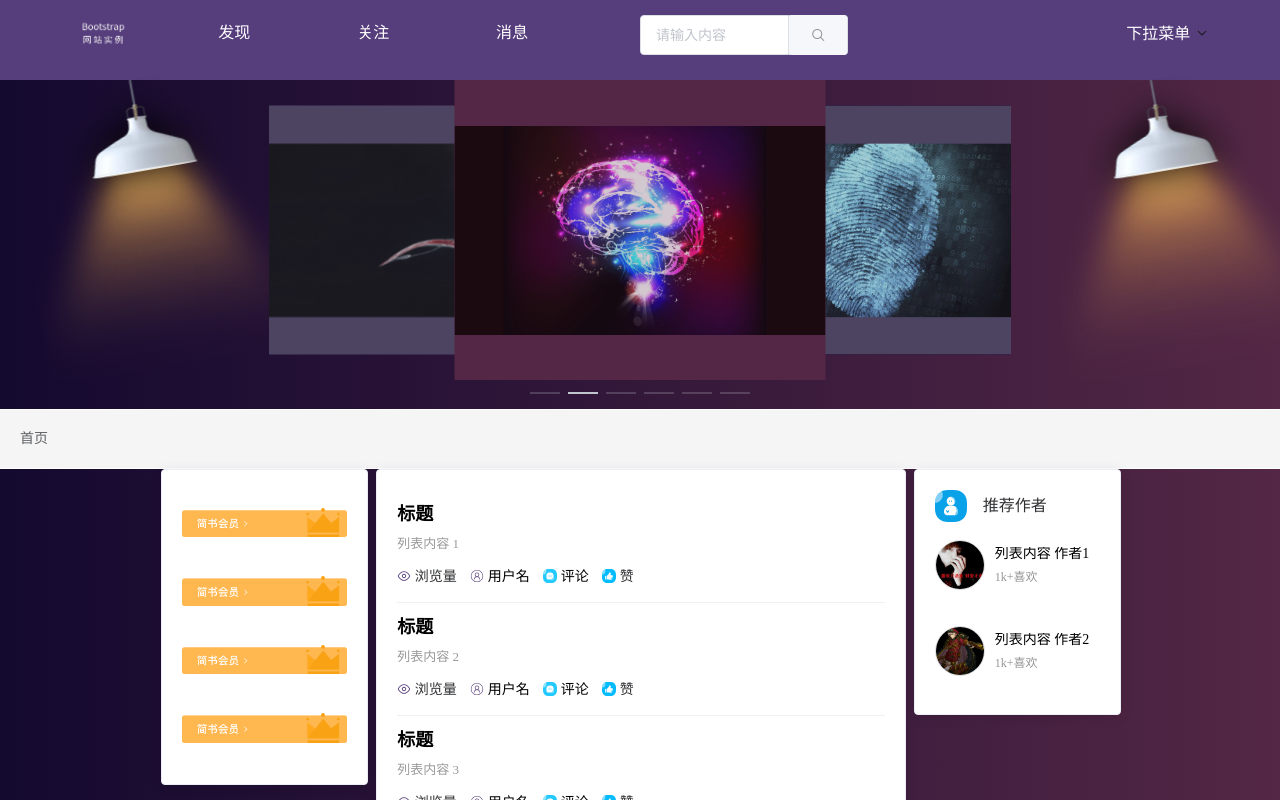
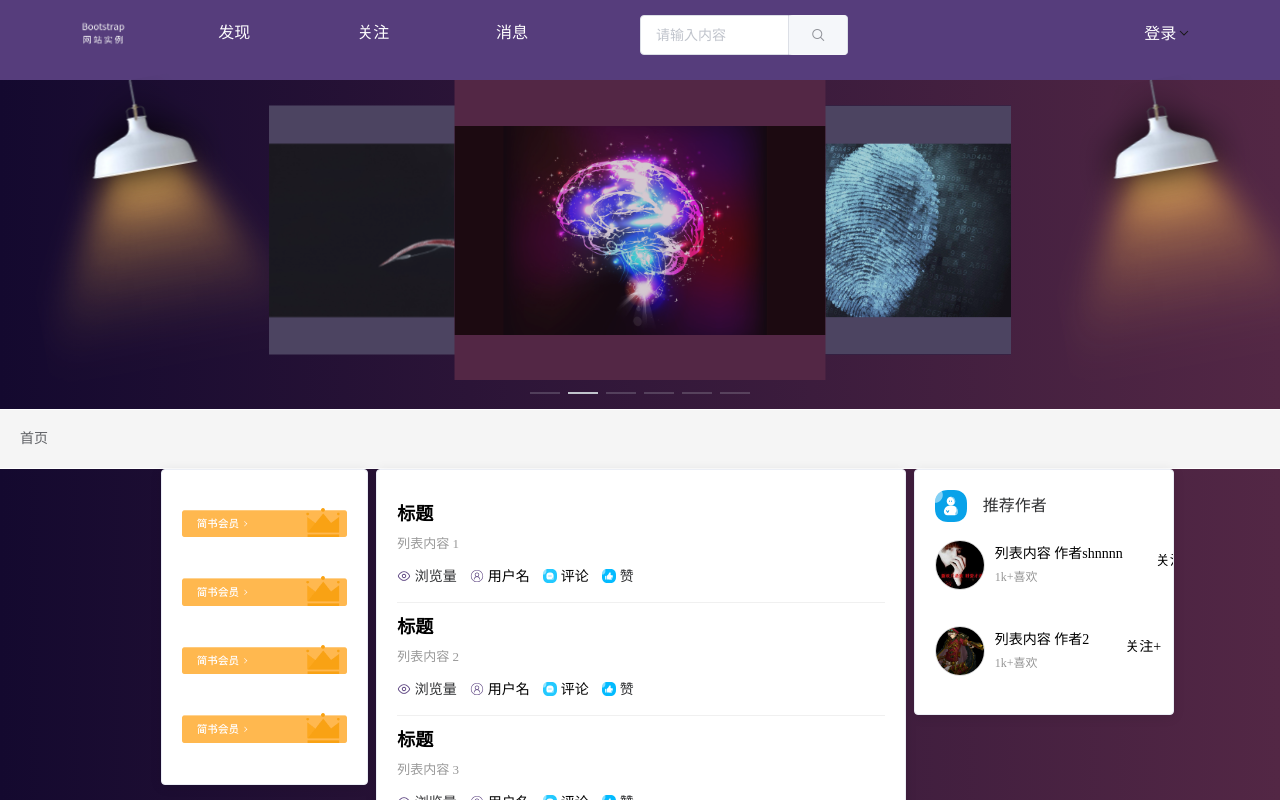
Before and after one commit to 631137742/shnnnn, a Vue app in the folder dream_web/: page /about in a window 1280 px wide. Shown: the top 800 px of the page. Built offline with nearby package versions, Linux system fonts and the light colour scheme; no server answers.

Commit message:
project-serve

```diff
--- a/dream_web/src/components/Header.vue
+++ b/dream_web/src/components/Header.vue
@@ -24,9 +24,9 @@
       </el-col>
       <el-col :xs="12" :sm="4" :md="4" :lg="4" :xl="4">
         <div class="grid-content bg-purple-light header-drop-down-list">
-          <el-dropdown @command="handleCommand">
+          <el-dropdown class="el-dropdown-link">
             <span class="el-dropdown-link">
-              下拉菜单
+              <router-link to="/login">登录</router-link>
               <i>
                 <svg class="icon" aria-hidden="true">
                   <use xlink:href="#iconicon-test7"></use>
@@ -34,10 +34,30 @@
               </i>
             </span>
             <el-dropdown-menu slot="dropdown">
-              <el-dropdown-item command="a" divided>我的主页</el-dropdown-item>
-              <el-dropdown-item command="b" divided>修改密码</el-dropdown-item>
-              <el-dropdown-item command="c" divided>设置</el-dropdown-item>
-              <el-dropdown-item command="d" divided disabled>退出</el-dropdown-item>
+              <el-dropdown-item>
+                <svg class="icon" aria-hidden="true">
+                  <use xlink:href="#iconbianpinghuatubiaosheji-17"></use>
+                </svg>
+                <router-link class="dropdown-list" to="/">&nbsp;我的主页</router-link>
+              </el-dropdown-item>
+              <el-dropdown-item>
+                <svg class="icon" aria-hidden="true">
+                  <use xlink:href="#iconbianpinghuatubiaosheji-15"></use>
+                </svg>
+                <router-link class="dropdown-list" to="/">&nbsp;修改密码</router-link>
+              </el-dropdown-item>
+              <el-dropdown-item>
+                <svg class="icon" aria-hidden="true">
+                  <use xlink:href="#iconbianpinghuatubiaosheji-25"></use>
+                </svg>
+                <router-link class="dropdown-list" to="/">&nbsp;设置</router-link>
+              </el-dropdown-item>
+              <el-dropdown-item>
+                <svg class="icon" aria-hidden="true">
+                  <use xlink:href="#iconbianpinghuatubiaosheji-4"></use>
+                </svg>
+                <router-link class="dropdown-list" to="/">&nbsp;退出</router-link>
+              </el-dropdown-item>
             </el-dropdown-menu>
           </el-dropdown>
         </div>
@@ -83,6 +103,14 @@ export default {
     cursor: pointer;
     color: #409EFF;
   }
+  .el-dropdown-link a {
+    color: white;
+    text-decoration: none;
+  }
+  .dropdown-list {
+    color: black;
+    text-decoration: none;
+  }
   .header-drop-down-list{
     display: flex;
     align-items: center;
--- a/dream_web/src/router/index.js
+++ b/dream_web/src/router/index.js
@@ -2,7 +2,8 @@ import Vue from 'vue'
 import VueRouter from 'vue-router'
 import Home from '../views/Home'
 import Index from '../views/index/Index'
-import About from '../views/Find/About'
+import Login from '../views/login/Login'
+import About from '../views/about/About'
 import Attention from '../views/attention/Attention'
 
 Vue.use(VueRouter)
@@ -22,6 +23,12 @@ export default new VueRouter({
           component: Index
         },
         {
+          path: '/login',
+          name: 'Login',
+          component: Login,
+          meta: { title: 'login页', icon: 'login', noCache: true }
+        },
+        {
           path: '/about',
           name: 'About',
           component: About,
--- a/dream_web/src/views/index/Carousel.vue
+++ b/dream_web/src/views/index/Carousel.vue
@@ -2,7 +2,8 @@
   <div id="carousel">
     <el-row :gutter="10">
       <el-col :xs="5" :sm="5" :md="5" :lg="5" :xl="5">
-        <div class="grid-content bg-purple-light hidden-sm-and-down aside-row-left">
+        <div class="grid-content bg-purple-light hidden-sm-and-down">
+          <div class="aside-row-left"></div>
         </div>
       </el-col>
       <el-col :xs="14" :sm="14" :md="14" :lg="14" :xl="14">
@@ -17,7 +18,8 @@
         </div>
       </el-col>
       <el-col :xs="5" :sm="5" :md="5" :lg="5" :xl="5">
-        <div class="grid-content bg-purple-light hidden-sm-and-down aside-row-right">
+        <div class="grid-content bg-purple-light hidden-sm-and-down">
+          <div class="aside-row-right"></div>
         </div>
       </el-col>
     </el-row>
--- a/dream_web/src/views/index/Cart.vue
+++ b/dream_web/src/views/index/Cart.vue
@@ -5,7 +5,7 @@
         <div class="grid-content bg-purple hidden-md-only"></div>
       </el-col>
       <el-col :xs="24" :sm="24" :md="6" :lg="4" :xl="4">
-        <div class="grid-content bg-purple">
+        <div class="grid-content bg-purple hidden-sm-and-down">
           <el-card class="box-card">
             <div v-for="item in images" :key="item.id" class="text item">
               <router-link to="#"><img class="board-images" :src="item.images" alt="加载失败..."></router-link>
@@ -51,7 +51,7 @@
           </el-card>
         </div>
       </el-col>
-      <el-col :xs="24" :sm="24" :md="6" :lg="4" :xl="4">
+      <el-col :xs="24" :sm="24" :md="6" :lg="5" :xl="5">
         <div class="grid-content bg-purple hidden-sm-and-down">
           <el-card class="box-card">
             <h2>
@@ -61,6 +61,9 @@
               推荐作者
             </h2>
             <div v-for="item in recommend" :key="item.id" class="text item aside-list">
+              <el-row :gutter="0" type="flex" align="bottom">
+                <el-col :xs="24" :sm="24" :md="24" :lg="19" :xl="18">
+                  <div class="grid-content bg-purple">
                     <router-link to="#">
                       <img class="head-portrait" :src="item.images" alt="头像加载失败">
                       <div class="aside-lally">
@@ -68,12 +71,19 @@
                         <p>1k+喜欢</p>
                       </div>
                     </router-link>
-              <router-link class="aside-follow" to="#">关注+</router-link>
+                  </div>
+                </el-col>
+                <el-col :offset="3" :xs="4" :sm="4" :md="4" :lg="5" :xl="6">
+                  <div class="grid-content bg-purple-light hidden-md-and-down">
+                    <router-link class="aside-follow" to="#">&nbsp;关注+</router-link>
+                  </div>
+                </el-col>
+              </el-row>
             </div>
           </el-card>
         </div>
       </el-col>
-      <el-col :xs="4" :sm="2" :md="3" :lg="3" :xl="3">
+      <el-col :xs="4" :sm="2" :md="3" :lg="2" :xl="2">
         <div class="grid-content bg-purple hidden-md-only"></div>
       </el-col>
     </el-row>
@@ -95,7 +105,7 @@ export default {
         { id: 4, images: require('../../assets/banner-s-club-aa8bdf19f8cf729a759da42e4a96f366.png') }
       ],
       recommend: [
-        { id: 1, title: '作者1', images: require('../../assets/head-portrait.png') },
+        { id: 1, title: '作者shnnnn', images: require('../../assets/head-portrait.png') },
         { id: 2, title: '作者2', images: require('../../assets/head-portrait1.png') }
       ]
     }
@@ -163,9 +173,8 @@ export default {
     margin-right: 10px;
   }
   .aside-list {
-    width: 100%;
-    height: 100%;
     display: flex;
+    flex-wrap: nowrap;
     align-items: center;
   }
   .aside-list a {
@@ -177,8 +186,6 @@ export default {
     flex-wrap: nowrap;
   }
   .aside-list .aside-follow {
-    margin-left: 10%;
-    align-items: flex-end;
     overflow: hidden;
     text-overflow: ellipsis;
     white-space: nowrap;
@@ -190,10 +197,11 @@ export default {
     border-radius: 50%;
   }
   .aside-list a .aside-lally {
+    width: 100%;
+    height: 100%;
     margin: auto 10px;
     text-overflow: ellipsis;
     white-space:nowrap;
-    overflow:hidden;
   }
   .aside-list a .aside-lally p {
     color: #969696;
--- /dev/null
+++ b/dream_web/src/views/login/Login.vue
@@ -0,0 +1,18 @@
+<template>
+  <div id="login">
+    <input type="text">
+  </div>
+</template>
+
+<script>
+
+export default {
+  name: 'login',
+  components: {
+  }
+}
+</script>
+
+<style>
+
+</style>
--- a/dream_web/vue.config.js
+++ b/dream_web/vue.config.js
@@ -2,12 +2,12 @@ module.exports = {
   devServer: {
     open: true, //是否自动弹出浏览器页面
     host: "localhost",
-    port: '8081',
+    port: '8080',
     https: false,
     hotOnly: false,
     proxy: {
       '/api': {
-          target: 'http://localhost:3000', //API服务器的地址
+          target: 'http://127.0.0.1:3000', //API服务器的地址
           ws: true,  //代理websockets
           changeOrigin: true, // 虚拟的站点需要更管origin
           pathRewrite: {   //重写路径 比如'/api/aaa/ccc'重写为'/aaa/ccc'
```
Also changed, not shown: dream_web/src/views/about/About.vue (renamed from dream_web/src/views/Find/About.vue), 1 other file (tests, documents, lock files or other folders). Lines whose indentation alone changed are shown as unchanged.
